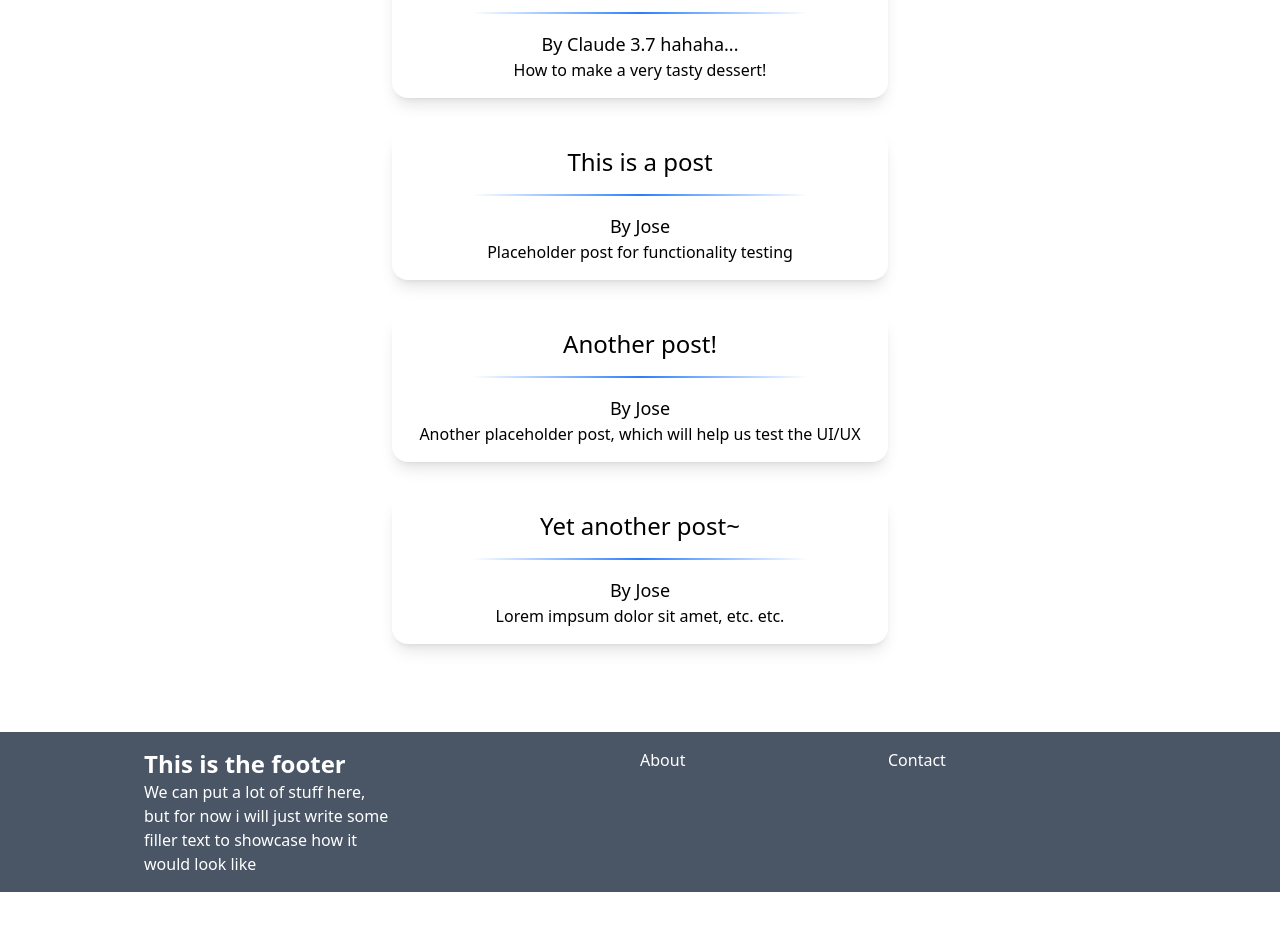
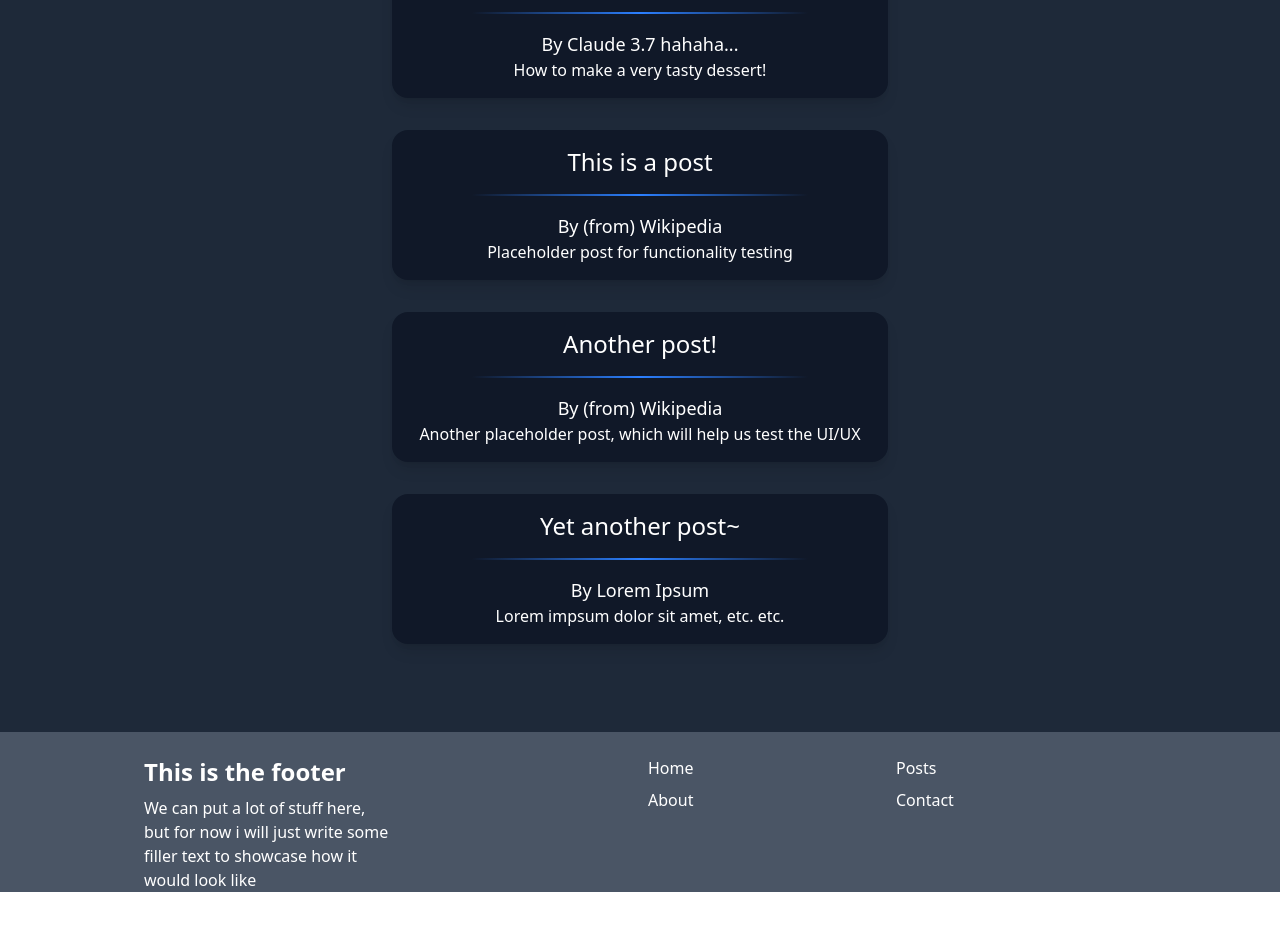
Before and after one commit to Jomapisa/test-app, a Next.js app: page /posts in a window 1280 px wide. Shown: the part 220-1150 px from the top of the page. Before the commit the page ends 1112 px from the top, so only its background shows below. Built offline with nearby package versions, Linux system fonts and the light colour scheme.

Commit message:
applied theme to all pages, added pages route to footer and navbar, linked pages from home

```diff
--- a/data/posts.json
+++ b/data/posts.json
@@ -9,21 +9,21 @@
     {
         "id": 2,
         "title": "This is a post",
-        "author": "Jose",
+        "author": "(from) Wikipedia",
         "description": "Placeholder post for functionality testing",
         "content": "A car, or an automobile, is a motor vehicle with wheels. Most definitions of cars state that they run primarily on roads, seat one to eight people, have four wheels, and mainly transport people rather than cargo.[1][2] There are around one billion cars in use worldwide.[citation needed]\n\nThe French inventor Nicolas-Joseph Cugnot built the first steam-powered road vehicle in 1769, while the Swiss inventor François Isaac de Rivaz designed and constructed the first internal combustion-powered automobile in 1808. The modern car—a practical, marketable automobile for everyday use—was invented in 1886, when the German inventor Carl Benz patented his Benz Patent-Motorwagen. Commercial cars became widely available during the 20th century. The 1901 Oldsmobile Curved Dash and the 1908 Ford Model T, both American cars, are widely considered the first mass-produced[3][4] and mass-affordable[5][6][7] cars, respectively. Cars were rapidly adopted in the US, where they replaced horse-drawn carriages.[8] In Europe and other parts of the world, demand for automobiles did not increase until after World War II.[9] In the 21st century, car usage is still increasing rapidly, especially in China, India, and other newly industrialised countries."
     },
     {
         "id": 3,
         "title": "Another post!",
-        "author": "Jose",
+        "author": "(from) Wikipedia",
         "description": "Another placeholder post, which will help us test the UI/UX",
         "content": "In botany, a tree is a perennial plant with an elongated stem, or trunk, usually supporting branches and leaves. In some usages, the definition of a tree may be narrower, e.g., including only woody plants with secondary growth, only plants that are usable as lumber, or only plants above a specified height. But wider definitions include taller palms, tree ferns, bananas, and bamboos.\n\nTrees are not a monophyletic taxonomic group but consist of a wide variety of plant species that have independently evolved a trunk and branches as a way to tower above other plants to compete for sunlight. The majority of tree species are angiosperms or hardwoods; of the rest, many are gymnosperms or softwoods. Trees tend to be long-lived, some trees reaching several thousand years old. Trees evolved around 400 million years ago, and it is estimated that there are around three trillion mature trees in the world currently."
     },
     {
         "id": 4,
         "title": "Yet another post~",
-        "author": "Jose",
+        "author": "Lorem Ipsum",
         "description": "Lorem impsum dolor sit amet, etc. etc.",
         "content": "Lorem ipsum dolor sit amet, consectetur adipiscing elit, sed do eiusmod tempor incididunt ut labore et dolore magna aliqua. Ut enim ad minim veniam, quis nostrud exercitation ullamco laboris nisi ut aliquip ex ea commodo consequat. Duis aute irure dolor in reprehenderit in voluptate velit esse cillum dolore eu fugiat nulla pariatur. Excepteur sint occaecat cupidatat non proident, sunt in culpa qui officia deserunt mollit anim id est laborum."
     }
--- a/src/app/page.tsx
+++ b/src/app/page.tsx
@@ -18,6 +18,7 @@ export default function Home() {
           <h1 className="font-extrabold text-4xl my-8">Welcome</h1>
           <h2 className="text-2xl my-6">The current time is <Clock/></h2>
           <p>This is the home page of this React + Next.js learning miniproject. You can browse around and try out its features. Check out the counter component on the right, and the theme toggle button on the navbar! you can also verify the App routing by going to <a className="underline cursor-pointer hover:text-cyan-400" href="/about">about</a> or <a className="underline cursor-pointer hover:text-cyan-400" href="/contact">contact</a> :)</p>
+          <div className="my-8"><a href="/posts" className="transition-all duration-150 hover:bg-blue-400 cursor-pointer p-2 rounded-xl shadow-lg bg-blue-500 text-white text-xl">View Posts</a></div>
         </div>
         <div className="flex justify-center">
           <Counter/>
--- a/src/app/posts/[id]/page.tsx
+++ b/src/app/posts/[id]/page.tsx
@@ -33,8 +33,6 @@ export default async function Post({ params }: { params: PostParams }){
     }
 
     return(
-        <div className="min-h-[85vh] w-full px-36 py-18">
-            <PostBody post={post}></PostBody>
-        </div>
+        <PostBody post={post}></PostBody>
     )
 }
--- a/src/app/posts/page.tsx
+++ b/src/app/posts/page.tsx
@@ -1,4 +1,5 @@
 // for now will stay as a server component to meet the requirement. Will change to client and apply the theme later on.
+import PostsPage from "@/components/PostsPage";
 import { promises as fs } from "fs";
 
 export interface PostsType {
@@ -13,20 +14,8 @@ export default async function Posts(){
 
     const file = await fs.readFile(process.cwd() + "/data/posts.json", "utf-8");
     const data = JSON.parse(file);
-
+    console.log(data);
     return(
-        <div  className="min-h-[85vh] w-full px-36 py-18 flex flex-col items-center">
-            {data.posts.map((post: PostsType, i: number)=>{
-                return(
-                    <a href={`/posts/${post.id}`} key={i} className="rounded-2xl w-1/2 shadow-lg p-4 m-4">
-                        <h2 className="text-center text-2xl">{post.title}</h2>
-                        <div className="mx-16 my-4 h-0.5 bg-gradient-to-r from-blue-300/0 via-blue-500 to-blue-300/0"></div>
-                        <h3 className="text-center text-lg">By {post.author}</h3>
-                        <p className="text-center">{post.description}</p>
-                    </a>
-                );
-            })
-            }
-        </div>
+        <PostsPage posts={data.posts} />
     )
 }
--- a/src/components/Footer.tsx
+++ b/src/components/Footer.tsx
@@ -12,14 +12,17 @@ export default function Footer() {
     return(
         <div className={`w-full h-40 grid grid-cols-8 ${bgColor} ${textColor} px-36 py-4`}>
             <div className="col-span-2">
-                <h2 className="font-bold text-2xl">This is the footer</h2>
+                <h2 className="font-bold text-2xl my-2">This is the footer</h2>
                 <p>We can put a lot of stuff here, but for now i will just write some filler text to showcase how it would look like</p>
+                <h3 className="text-xl my-2">Jose's Blog | Expando</h3>
             </div>
             <div className="col-start-5 col-span-2">
-                <a href="/about">About</a>
+                <div className="m-2"><a href="/">Home</a></div>
+                <div className="m-2"><a href="/about">About</a></div>
             </div>
             <div className="col-span-2">
-                <a href="/contact">Contact</a>
+                <div className="m-2"><a href="/posts">Posts</a></div>
+                <div className="m-2"><a href="/contact">Contact</a></div>
             </div>
         </div>
     )
--- a/src/components/Navbar.tsx
+++ b/src/components/Navbar.tsx
@@ -15,6 +15,7 @@ export default function Navbar(){
     return(
         <nav className={`max-w-full sticky h-20 top-0 m-0 ${bgColor} flex justify-end ${textColor}`}>
             <a href="/" className={`w-24 flex items-center justify-center cursor-pointer transition-all duration-150 ${aBgColor}`}>Home</a>
+            <a href="/posts" className={`w-24 flex items-center justify-center cursor-pointer transition-all duration-150 ${aBgColor}`}>Posts</a>
             <a href="/about" className={`w-24 flex items-center justify-center cursor-pointer transition-all duration-150 ${aBgColor}`}>About</a>
             <a href="/contact" className={`w-24 flex items-center justify-center cursor-pointer transition-all duration-150 ${aBgColor}`}>Contact</a>
             <div className={`my-4 mx-2 h-12 flex items-center `}>Toggle theme {"->"}</div>
--- a/src/components/PostBody.tsx
+++ b/src/components/PostBody.tsx
@@ -2,6 +2,7 @@
 
 import {useState, useEffect} from "react";
 import { PostsType } from "@/app/posts/page";
+import { useTheme } from "@/context/ThemeContext";
 
 type PostBodyProps = {
     post: PostsType;
@@ -25,9 +26,12 @@ export default function PostBody({ post }: PostBodyProps) {
         localStorage.setItem("liked-"+post.id, liked.toString());
     }, [liked]);
 
-    console.log(post);
+    const theme = useTheme();
+    const bgColor = theme.theme === "light" ? "bg-white" : "bg-gray-800";
+    const textColor = theme.theme === "light" ? "" : "text-white";
+
     return(
-        <div>
+        <div className={`min-h-[85vh] w-full px-36 py-18 ${bgColor} ${textColor}`}>
             <div className="flex justify-center">
                 <h1 className="text-4xl font-bold text-center">{post.title}</h1>
                 <button className="cursor-pointer mt-2.5 mx-2" onClick={toggleLiked}>{liked ? <svg xmlns="http://www.w3.org/2000/svg" width="32" height="32" className="fill-pink-500"  viewBox="0 0 16 16"><path fillRule="evenodd" d="M8 1.314C12.438-3.248 23.534 4.735 8 15-7.534 4.736 3.562-3.248 8 1.314"/></svg> : <svg xmlns="http://www.w3.org/2000/svg" width="32" height="32" className="fill-pink-500" viewBox="0 0 16 16"><path d="m8 2.748-.717-.737C5.6.281 2.514.878 1.4 3.053c-.523 1.023-.641 2.5.314 4.385.92 1.815 2.834 3.989 6.286 6.357 3.452-2.368 5.365-4.542 6.286-6.357.955-1.886.838-3.362.314-4.385C13.486.878 10.4.28 8.717 2.01zM8 15C-7.333 4.868 3.279-3.04 7.824 1.143q.09.083.176.171a3 3 0 0 1 .176-.17C12.72-3.042 23.333 4.867 8 15"/></svg>}</button>
--- /dev/null
+++ b/src/components/PostsPage.tsx
@@ -0,0 +1,29 @@
+"use client"
+
+import { useTheme } from "@/context/ThemeContext"
+import { PostsType } from "@/app/posts/page";
+
+export default function PostsPage({posts}: {posts: PostsType[]}){
+
+    const theme = useTheme();
+
+    const bgColor = theme.theme === "light" ? "bg-white" : "bg-gray-800";
+    const cardColor = theme.theme === "light" ? "bg-white" : "bg-gray-900";
+    const textColor = theme.theme === "light" ? "" : "text-white";
+
+    return(
+        <div  className={`min-h-[85vh] w-full px-36 py-18 flex flex-col items-center ${bgColor}`}>
+            {posts.map((post: PostsType, i: number)=>{
+                return(
+                    <a href={`/posts/${post.id}`} key={i} className={`rounded-2xl w-1/2 shadow-lg p-4 m-4 ${cardColor} ${textColor}`}>
+                        <h2 className="text-center text-2xl">{post.title}</h2>
+                        <div className="mx-16 my-4 h-0.5 bg-gradient-to-r from-blue-300/0 via-blue-500 to-blue-300/0"></div>
+                        <h3 className="text-center text-lg">By {post.author}</h3>
+                        <p className="text-center">{post.description}</p>
+                    </a>
+                );
+            })
+            }
+        </div>
+    )
+}
```
